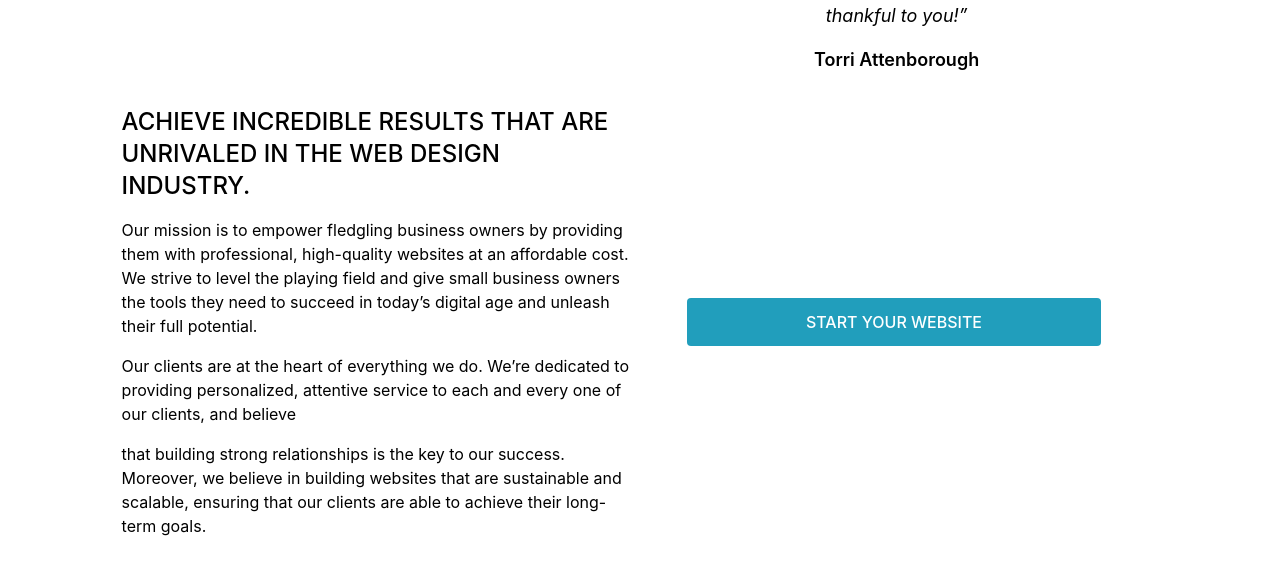
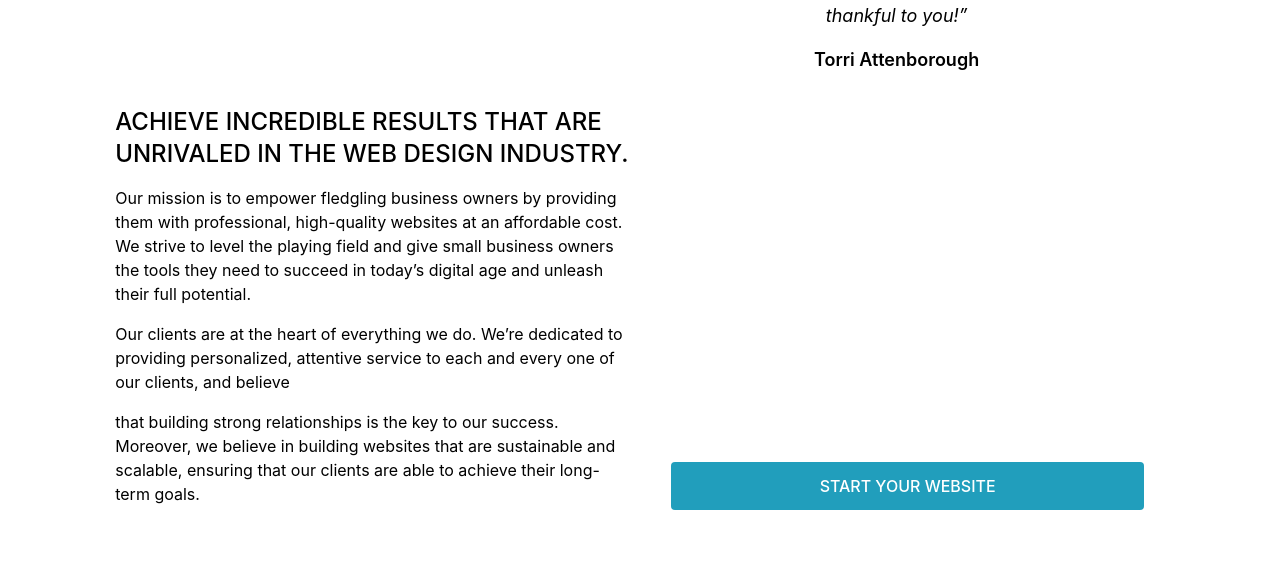
Before and after one commit to Anburaj07/Busniess_pro_clone, a React (Vite) app: page / in a window 1280 px wide. Shown: the part 1281-1859 px from the top of the page. Built offline with nearby package versions, Linux system fonts and the light colour scheme.

Commit message:
created video preview

```diff
--- a/package.json
+++ b/package.json
@@ -17,6 +17,7 @@
     "react-redux": "^9.1.2",
     "react-router-dom": "^6.23.1",
     "react-slick": "^0.30.2",
+    "react-youtube": "^10.1.0",
     "slick-carousel": "^1.8.1",
     "styled-components": "^6.1.11"
   },
--- a/src/components/Mission.jsx
+++ b/src/components/Mission.jsx
@@ -1,19 +1,75 @@
-import React from 'react'
+import React, { useRef, useState } from "react";
+import YouTube from "react-youtube";
 
 const Mission = () => {
+  const videoId = "uO9sm7jMfVU";
+  const [isPlaying, setIsPlaying] = useState(false);
+
+  const handleMouseEnter = (event) => {
+    event.target.playVideo();
+    setIsPlaying(true);
+  };
+
+  const handleMouseLeave = (event) => {
+    event.target.pauseVideo();
+    setIsPlaying(false);
+  };
+
   return (
-    <div className='w-[81%] m-auto mt-8  flex justify-between'>
-        <div className='w-[49%] flex flex-col gap-4 '>
-        <h1 className='font-medium text-2xl'>ACHIEVE INCREDIBLE RESULTS THAT ARE UNRIVALED IN THE WEB DESIGN INDUSTRY.</h1>
-        <p>Our mission is to empower fledgling business owners by providing them with professional, high-quality websites at an affordable cost. We strive to level the playing field and give small business owners the tools they need to succeed in today’s digital age and unleash their full potential.</p>
-        <p>Our clients are at the heart of everything we do. We’re dedicated to providing personalized, attentive service to each and every one of our clients, and believe</p>
-        <p>that building strong relationships is the key to our success. Moreover, we believe in building websites that are sustainable and scalable, ensuring that our clients are able to achieve their long-term goals.</p>
+    <div className="w-[82%] m-auto mt-8 flex justify-between">
+      <div className="w-[49%] flex flex-col gap-4 ">
+        <h1 className="font-medium text-2xl">
+          ACHIEVE INCREDIBLE RESULTS THAT ARE UNRIVALED IN THE WEB DESIGN
+          INDUSTRY.
+        </h1>
+        <p>
+          Our mission is to empower fledgling business owners by providing them
+          with professional, high-quality websites at an affordable cost. We
+          strive to level the playing field and give small business owners the
+          tools they need to succeed in today’s digital age and unleash their
+          full potential.
+        </p>
+        <p>
+          Our clients are at the heart of everything we do. We’re dedicated to
+          providing personalized, attentive service to each and every one of our
+          clients, and believe
+        </p>
+        <p>
+          that building strong relationships is the key to our success.
+          Moreover, we believe in building websites that are sustainable and
+          scalable, ensuring that our clients are able to achieve their
+          long-term goals.
+        </p>
+      </div>
+      <div className="w-[49%] text-center ">
+        <div
+          className="relative w-[92%] h-[340px] m-auto cursor-pointer "
+        >
+          <YouTube
+            videoId={videoId}
+            opts={{
+              height: "340",
+              width: "100%",
+              playerVars: {
+                autoplay: 0, // Do not auto play video on load
+                controls: 0, // Hide player controls
+                mute: 1, // Mute the video
+              },
+            }}
+            onReady={(event) => {
+              event.target.mute();
+            }}
+            onMouseEnter={handleMouseEnter}
+            onMouseLeave={handleMouseLeave}
+            className="w-full h-full"
+          />
         </div>
-        <div className='w-[50%] m-auto text-center'>
-            <button className=' w-[80%] bg-[#219ebc] text-white p-3 px-8 font-medium rounded'>START YOUR WEBSITE</button>
-        </div>
+        <button className="w-[92%]  bg-[#219ebc] text-white p-3 px-8 font-medium rounded mt-4">
+          START YOUR WEBSITE
+        </button>
+      </div>
     </div>
-  )
-}
+  );
+};
 
-export default Mission
+export default Mission;
```
Also changed, not shown: 1 other file (tests, documents, lock files or other folders).
